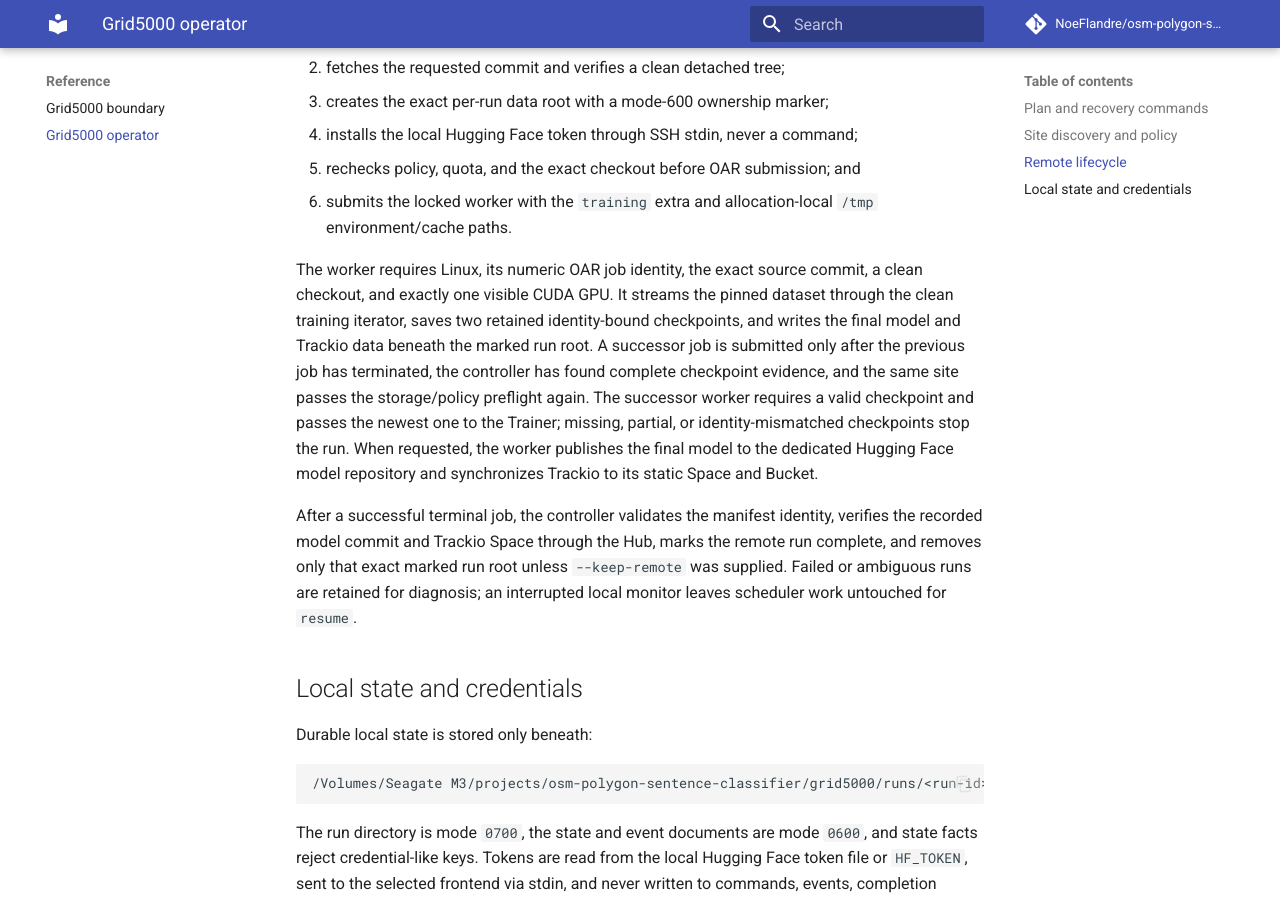
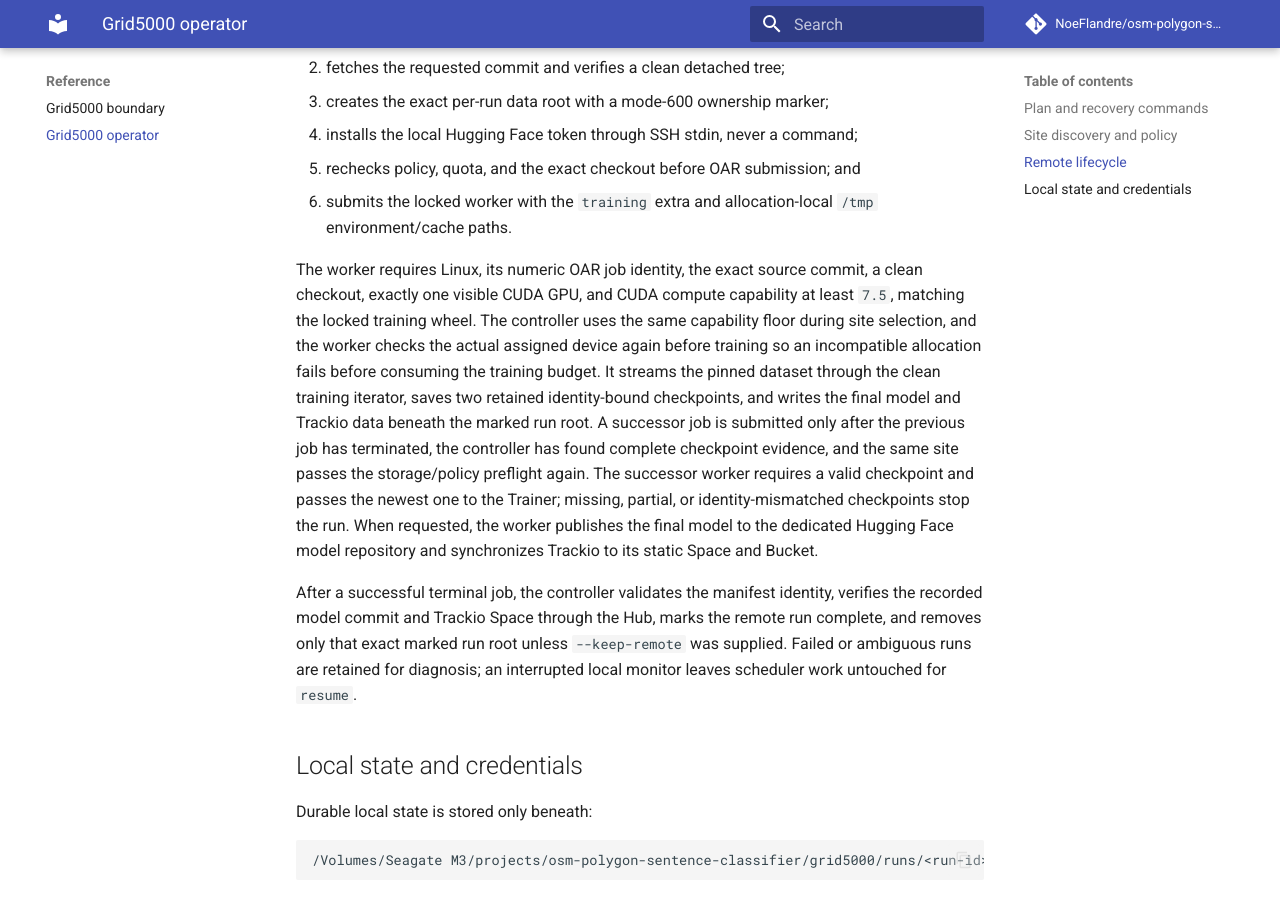
Before and after one commit to NoeFlandre/osm-polygon-sentence-classifier, an MkDocs documentation site: the page built from docs/reference/grid5000-operator.md, in a window 1280 px wide and 900 px high, scrolled down 1884 px. Built offline with MkDocs 1.6.1 and Material for MkDocs 9.7.7, drawn with Linux system fonts in a browser that asks for light colours; comment, search, counter and statistics services are not loaded.

Commit message:
fix: guard Grid5000 worker allocations

```diff
--- a/docs/reference/grid5000-operator.md
+++ b/docs/reference/grid5000-operator.md
@@ -93,8 +93,12 @@ The selected frontend receives a bounded SSH sequence that:
    `/tmp` environment/cache paths.
 
 The worker requires Linux, its numeric OAR job identity, the exact source
-commit, a clean checkout, and exactly one visible CUDA GPU. It streams the
-pinned dataset through the clean training iterator, saves two retained
+commit, a clean checkout, exactly one visible CUDA GPU, and CUDA compute
+capability at least `7.5`, matching the locked training wheel. The controller
+uses the same capability floor during site selection, and the worker checks the
+actual assigned device again before training so an incompatible allocation
+fails before consuming the training budget. It streams the pinned dataset
+through the clean training iterator, saves two retained
 identity-bound checkpoints, and writes the final model and Trackio data beneath
 the marked run root. A successor job is submitted only after the previous job
 has terminated, the controller has found complete checkpoint evidence, and the
```
Also changed, not shown: README.md (+5 -3 lines), docs/reference/grid5000-boundary.md (+4 -2 lines), 5 other files.
